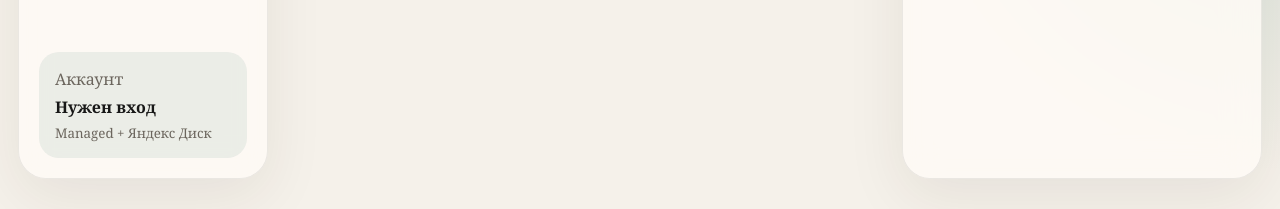
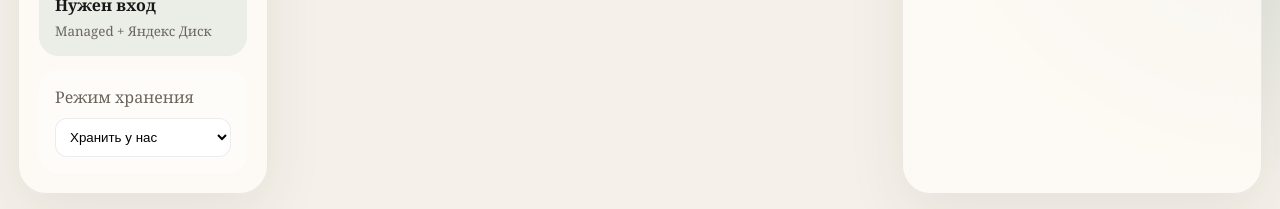
Before and after one commit to Stepa-Karpik/documents, a Next.js app in the folder frontend/: page / in a window 1280 px wide. Shown: the part 603-812 px from the top of the page. Built offline with nearby package versions, Linux system fonts and the light colour scheme; no server answers.

Commit message:
feat: add storage mode controls

```diff
--- a/frontend/app/globals.css
+++ b/frontend/app/globals.css
@@ -91,3 +91,7 @@ nav a.active { background: var(--ink); color: #fff; }
 .hero-actions { display: grid; gap: 10px; }
 .upload-button { display:inline-flex; justify-content:center; border-radius:999px; padding:12px 16px; background: var(--ink); color:#fff; cursor:pointer; }
 .upload-button input { display:none; }
+
+.integration-card { display:grid; gap:10px; margin-top:14px; padding:16px; border-radius:20px; background:rgba(255,255,255,.5); }
+.integration-card span { color:var(--muted); }
+.integration-card select, .integration-card input { border:1px solid var(--line); border-radius:12px; padding:10px; background:#fff; }
--- a/frontend/app/page.tsx
+++ b/frontend/app/page.tsx
@@ -46,6 +46,8 @@ export default function Home() {
   const [hits, setHits] = useState<SearchHit[]>([])
   const [selectedId, setSelectedId] = useState<string | null>(null)
   const [uploading, setUploading] = useState(false)
+  const [storageMode, setStorageMode] = useState<"managed" | "yandex_disk">("managed")
+  const [watchedPath, setWatchedPath] = useState("/Docs")
 
   useEffect(() => {
     fetch(`${API_BASE}/api/v1/auth/session`, { credentials: "include" })
@@ -107,6 +109,14 @@ export default function Home() {
         <div className="brand"><div className="brand-mark">D</div><div><strong>Documents</strong><span>digital vault</span></div></div>
         <nav>{nav.map(([Icon, label], index) => <a className={index === 0 ? "active" : ""} href="#" key={label}><Icon size={17} />{label}</a>)}</nav>
         <section className="storage-card"><span>Аккаунт</span><strong>{subjectId ?? "Нужен вход"}</strong><small>Managed + Яндекс Диск</small></section>
+        <section className="integration-card">
+          <span>Режим хранения</span>
+          <select value={storageMode} onChange={(event) => setStorageMode(event.target.value as "managed" | "yandex_disk")}>
+            <option value="managed">Хранить у нас</option>
+            <option value="yandex_disk">Мой Яндекс Диск</option>
+          </select>
+          {storageMode === "yandex_disk" && <input value={watchedPath} onChange={(event) => setWatchedPath(event.target.value)} placeholder="/Docs" />}
+        </section>
       </aside>
 
       <section className="content">
```
